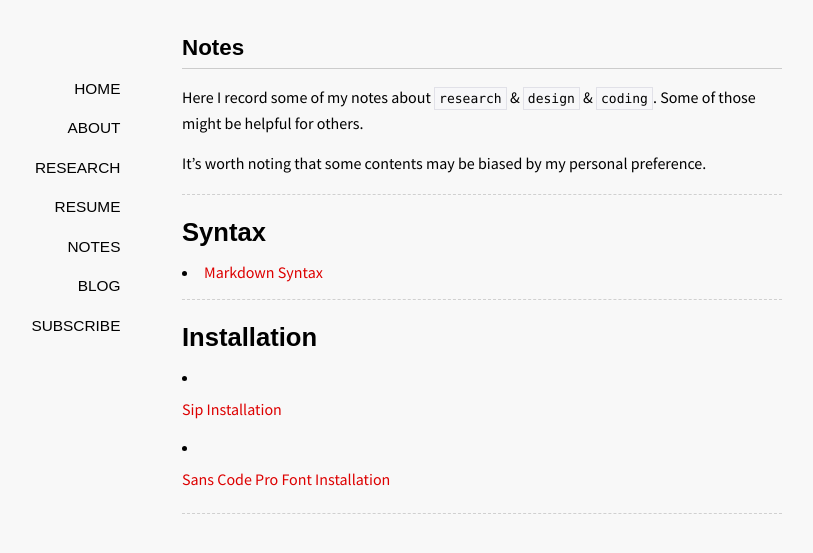
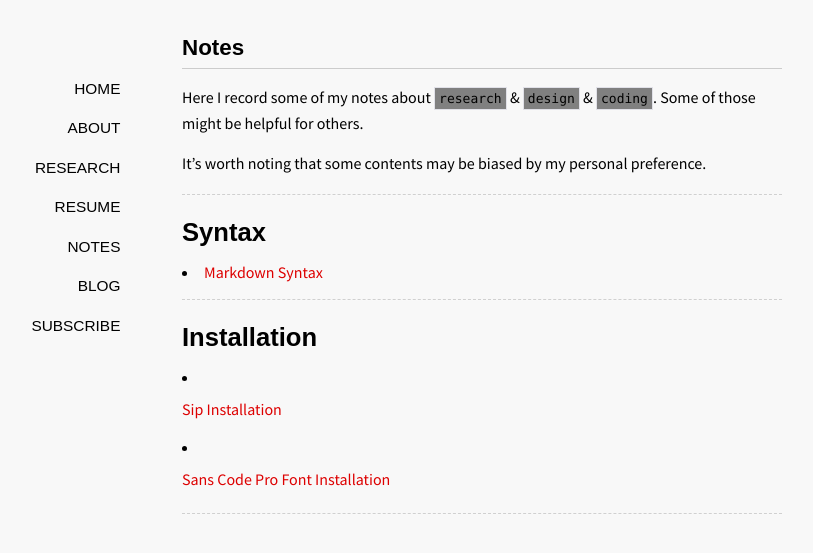
Before and after one commit to ionvision/ionvision.github.io.bk, a Jekyll site: the page built from notes/index.md, in a window 1280 px wide. Shown: the top 553 px of the page, without its empty margins (158-971 px from the left). Built offline with Jekyll 4.4.1, drawn with Linux system fonts in a browser that asks for light colours; some web fonts are replaced; Markdown is read by kramdown in place of the engine named in the settings.

Commit message:
change the background color of code block

```diff
--- a/media/css/style.css
+++ b/media/css/style.css
@@ -48,7 +48,7 @@ h3{font-family:"Cuprum","Hiragino Sans GB","Microsoft YaHei",sans-serif;font-siz
 h4{font-family:"Cuprum","Hiragino Sans GB","Microsoft YaHei",sans-serif;font-size:1em;color:#333;}
 pre,code{font-family:Menlo,"Andale Mono",Consolas,"Courier New",Monaco,monospace;font-size:13px;}
 code{
-background-color:#f7f7f9;
+background-color:#808080;
 border:1px solid #e1e1e8;
 padding:3px 4px;
 }
```
